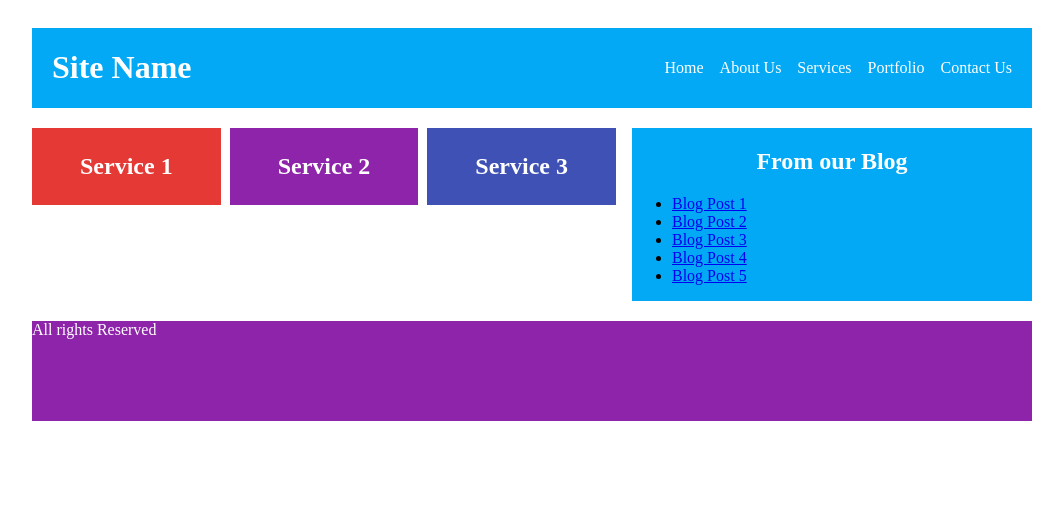
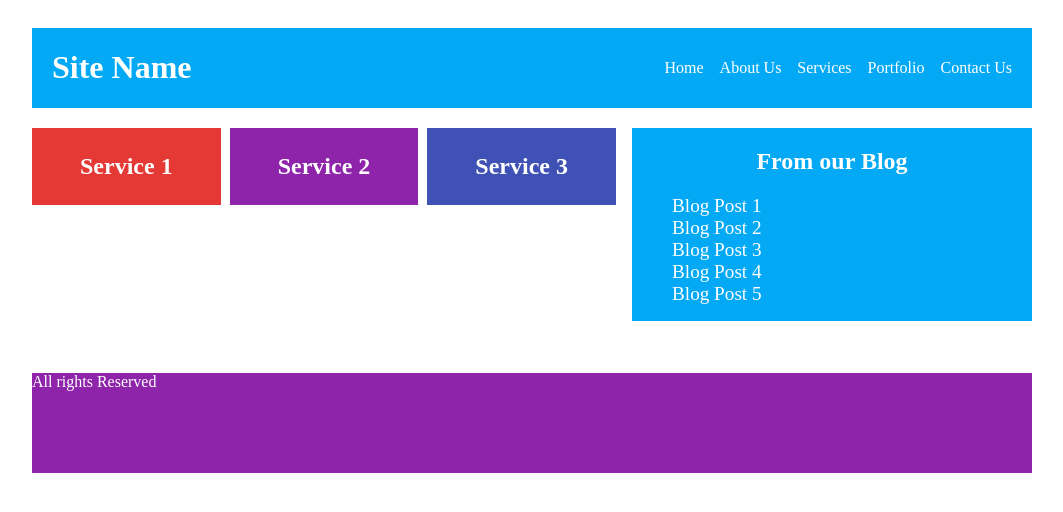
Before and after one commit to smarigowda/angular-cssflexbox-and-grid-ultimate-course, an Angular app: page / in a window 1280 px wide. Shown: the top 512 px of the page, without its empty margins (108-1171 px from the left). Built offline with nearby package versions, Linux system fonts and the light colour scheme.

Commit message:
links styled

```diff
--- a/projects/layout-using-flexbox/src/app/app.component.scss
+++ b/projects/layout-using-flexbox/src/app/app.component.scss
@@ -75,9 +75,18 @@ h2 {
   }
 }
 
-.main-content {}
-
 aside {
+  & ul {
+    list-style-type: none;
+    & li {
+      & a {
+        color: white;
+        text-decoration: none;
+        font-family: 'IBM Plex Serif', serif;
+        font-size: 1.2rem;
+      }
+    }
+  }
 }
 
 aside {
@@ -92,6 +101,7 @@ aside {
   aside {
     flex: 0 0 40%;
     order: 1;
+    margin-bottom: 2rem;
   }
 }
 
@@ -99,6 +109,7 @@ aside {
   display: flex;
   flex-wrap: wrap;
   justify-content: space-between;
+  margin-bottom: 2rem;
 }
 
 .services .service {
@@ -106,6 +117,9 @@ aside {
 }
 
 @media screen and (min-width:768px) {
+  .services {
+    margin-bottom: 0;
+  }
   .services .service {
     flex: 0 0 calc(33.33% - 1rem);
   }
```
